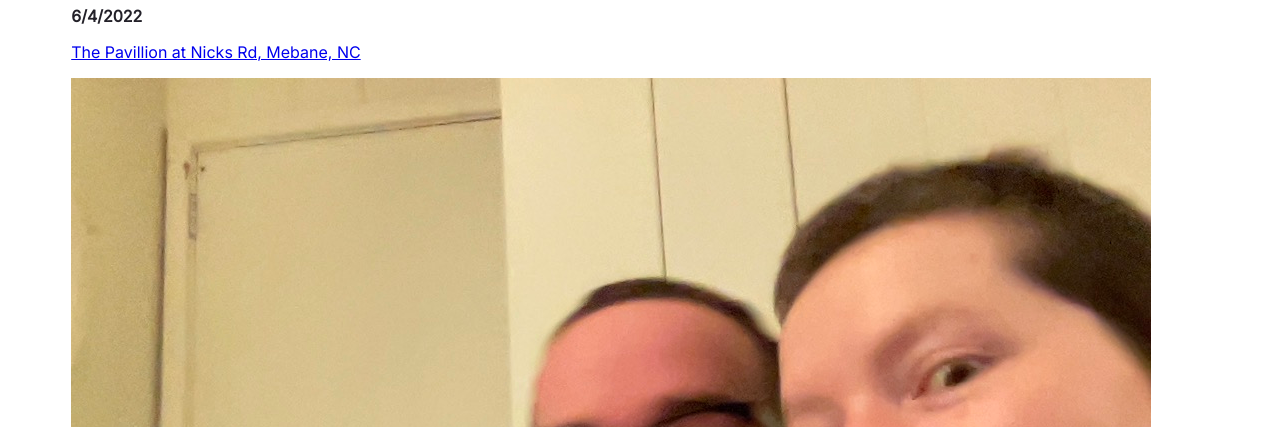
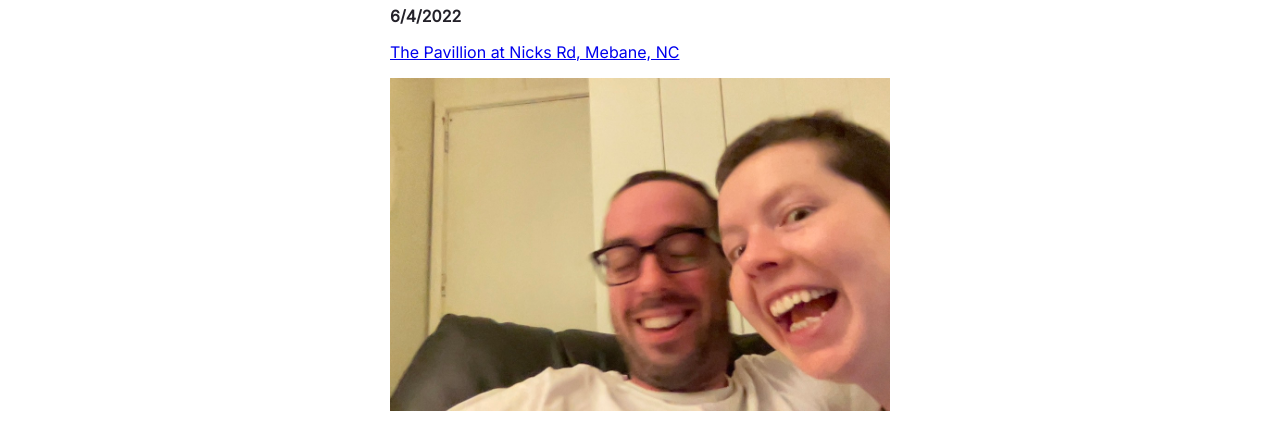
Before and after one commit to kiwiziti/kiwiziti.com, a Gatsby site: page /wedding in a window 1280 px wide. Shown: the part 112-539 px from the top of the page. Built offline with nearby package versions, Linux system fonts and the light colour scheme; Gatsby itself is replaced by a stand-in of ours.

Commit message:
Max width on wedding page

```diff
--- a/src/pages/wedding.js
+++ b/src/pages/wedding.js
@@ -7,6 +7,7 @@ const pageStyles = {
   margin: "0 auto",
   width: "90%",
   fontFamily: "inter",
+  maxWidth: "500px",
 }
 
 const WeddingPage = () => {
```
